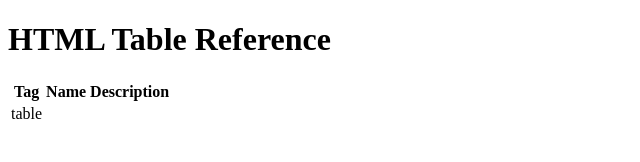
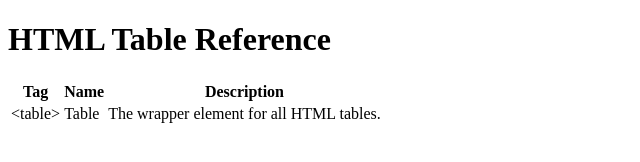
Before and after one commit to KarameLka-cloud/CheatSheet, a plain HTML site: page index.html in a window 1280 px wide. Shown: the whole page, without its empty margins (0-640 px from the left). Drawn offline with Linux system fonts and the light colour scheme.

Commit message:
Тест

```diff
--- a/index.html
+++ b/index.html
@@ -23,7 +23,9 @@
           </thead>
           <tbody>
             <tr>
-              <td>table</td>
+              <td>&lt;table&gt;</td>
+              <td>Table</td>
+              <td>The wrapper element for all HTML tables.</td>
             </tr>
           </tbody>
         </table>
```
